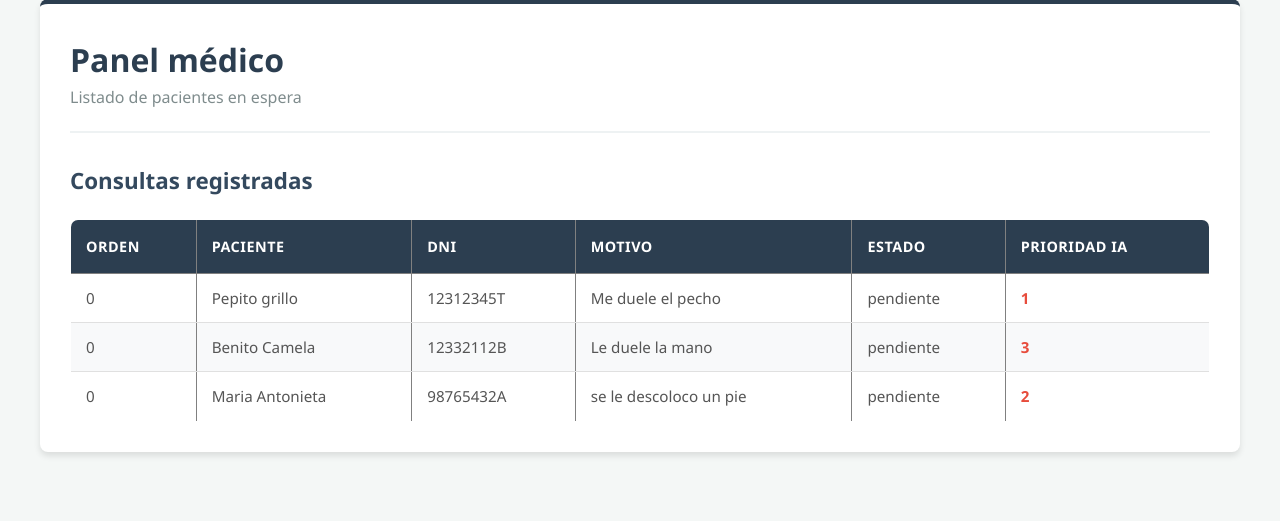
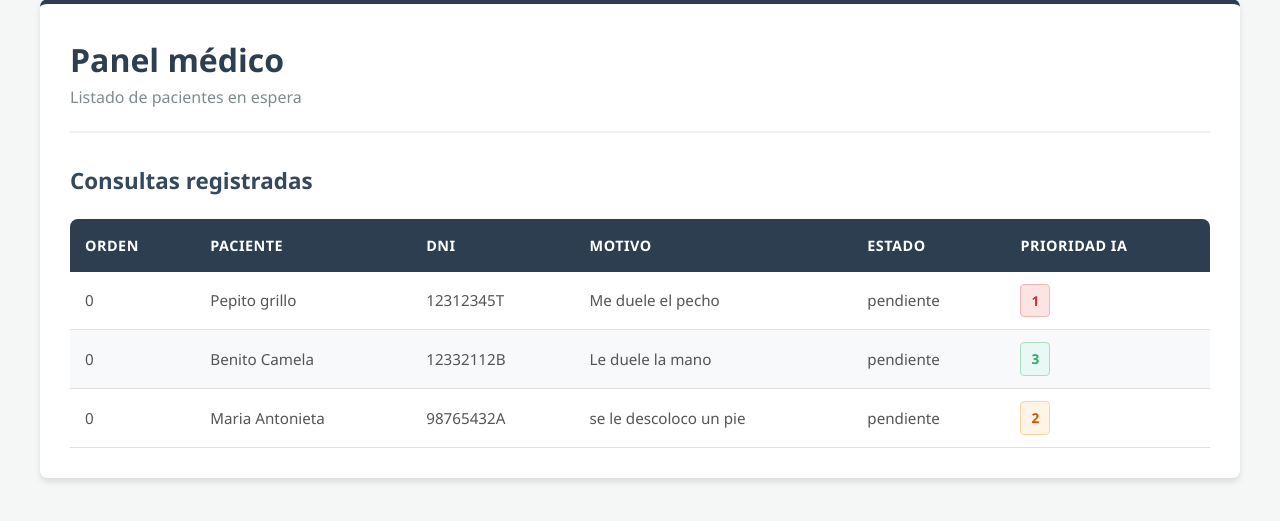
Before and after one commit to mmarinoa/tfc-backend-triaje, a Django app: template triaje/templates/triaje/panel_medico.html in a window 1280 px wide. Shown: the part 21-542 px from the top of the page. Run offline with Django 5.2, Linux system fonts and the light colour scheme; the template is opened without the code that fills it: values that come from a table or form of the project are taken from there, others are empty; data comes from the database, SQL or seed files in the repository; both versions use the stored data as it was after the commit.

Commit message:
Estilos dinamicos, orden prioridad

```diff
--- a/triaje/static/triaje/panel_medico.css
+++ b/triaje/static/triaje/panel_medico.css
@@ -110,7 +110,6 @@ td {
 }
 
 
-
 .badge {
     padding: 4px 8px;
     border-radius: 12px;
@@ -118,6 +117,32 @@ td {
     font-weight: bold;
     text-transform: uppercase;
     background-color: #eee;
+}
+
+.badge-prioridad {
+    padding: 5px 10px;
+    border-radius: 4px;
+    font-weight: bold;
+    font-size: 0.85rem;
+    display: inline-block;
+}
+
+.prioridad-1 .badge-prioridad {
+    background-color: #fce4e4;
+    color: #c0392b;
+    border: 1px solid #f5b7b1;
+}
+
+.prioridad-2 .badge-prioridad {
+    background-color: #fef5e7;
+    color: #d35400;
+    border: 1px solid #fad7a0;
+}
+
+.prioridad-3 .badge-prioridad {
+    background-color: #e8f8f5;
+    color: #27ae60;
+    border: 1px solid #a9dfbf;
 }
 
 .contenedor {
--- a/triaje/templates/triaje/panel_medico.html
+++ b/triaje/templates/triaje/panel_medico.html
@@ -17,7 +17,7 @@
             <section>
                 <h2>Consultas registradas</h2>
 
-                <table border="1">
+                <table>
                     <thead>
                         <tr>
                             <th>Orden</th>
@@ -36,7 +36,11 @@
                             <td>{{ consulta.paciente.dni }}</td>
                             <td>{{ consulta.motivo }}</td>
                             <td>{{ consulta.estado }}</td>
-                            <td>{{ consulta.prioridad_ia }}</td>
+                            <td class="prioridad-{{ consulta.prioridad_ia|lower }}">
+                                <span class="badge-prioridad">
+                                    {{ consulta.prioridad_ia }}
+                                </span>
+                            </td>
                         </tr>
                         {% empty %}
                         <tr>
```
Also changed, not shown: db.sqlite3.
